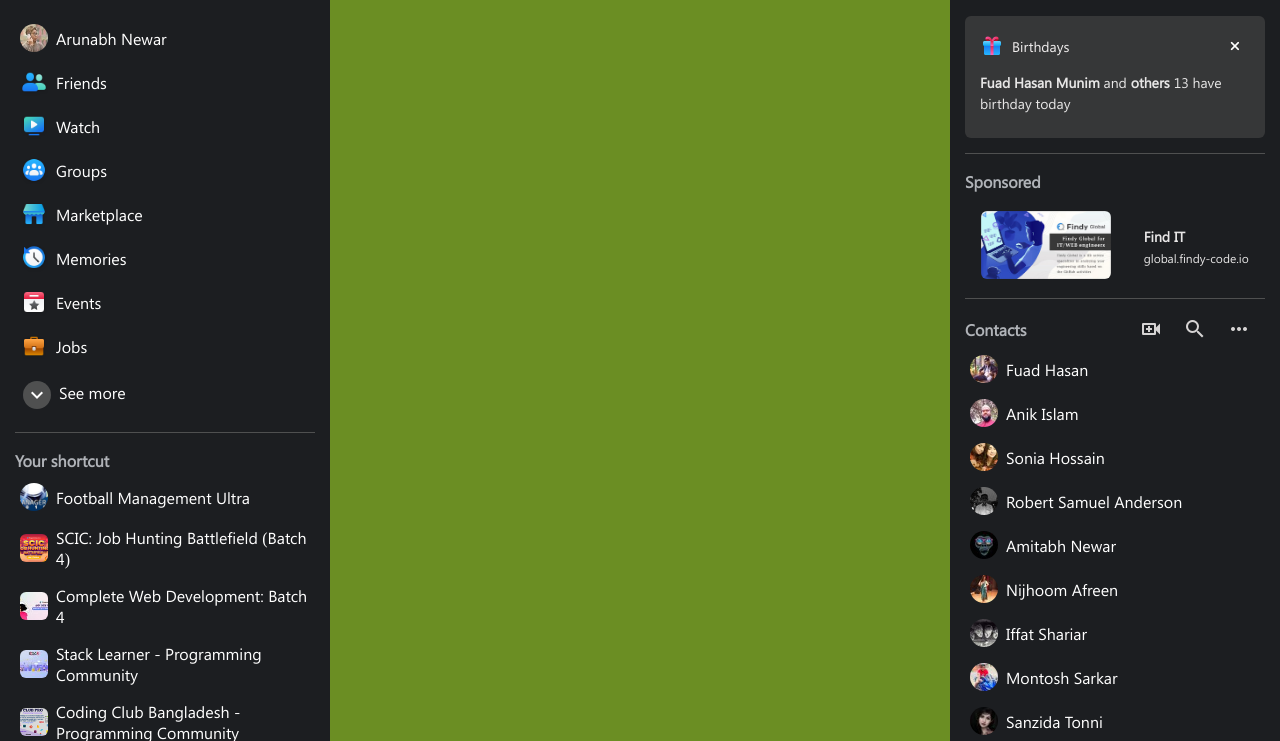
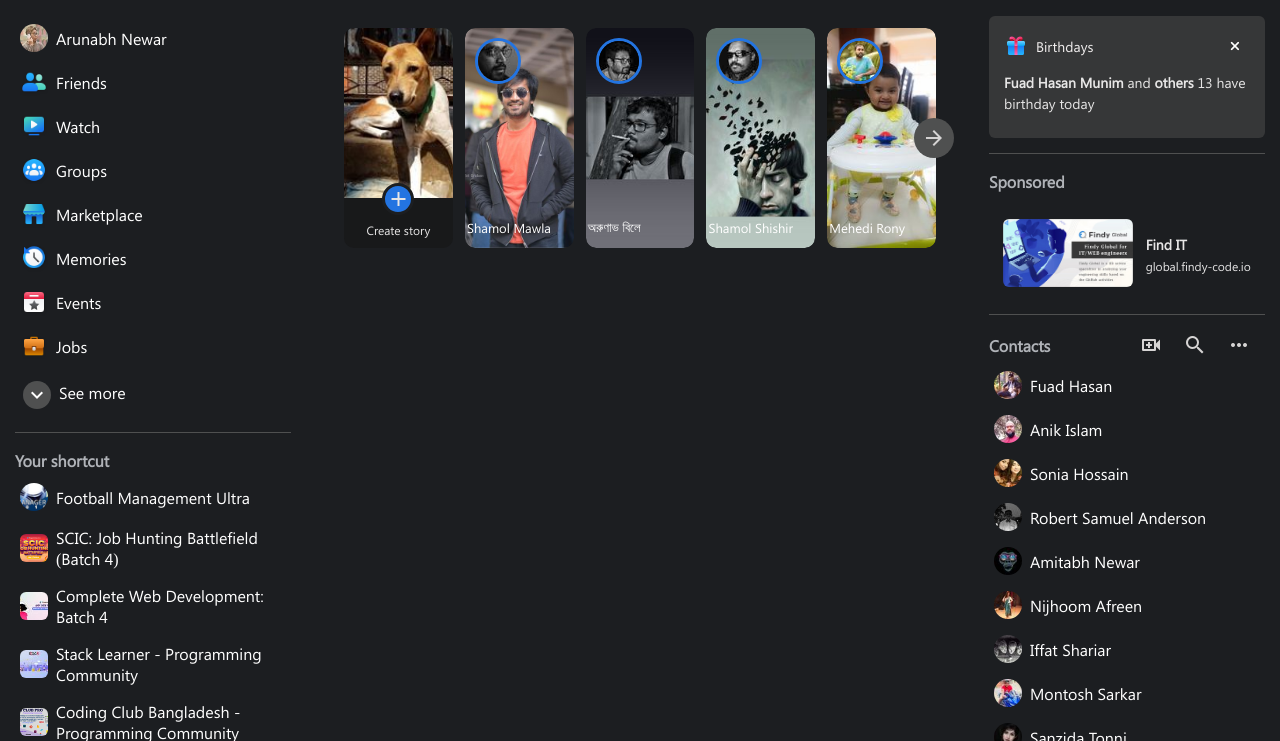
Before and after one commit to arunabhnewar/facebook-clone, a plain HTML site: page index.html in a window 1280 px wide. Shown: the part 59-800 px from the top of the page. Drawn offline with Linux system fonts and the light colour scheme.

Commit message:
story added

```diff
--- a/css/mediaQuery.css
+++ b/css/mediaQuery.css
@@ -25,7 +25,7 @@
         display: none;
     }
     .left_side {
-        display: none;
+        display: none ;
     }
 }
 
@@ -49,4 +49,32 @@
     .right_side {
         display: none;
     }
+    .middle_side {
+        margin: 0 auto;
+        text-align: center;
+    }
+
 }
+
+
+
+/*=====================================*/
+@media screen and (max-width: 768px) {
+
+}
+
+
+
+/*==============mobile version===================*/
+@media screen and (max-width: 589px) {
+    .middle_side {
+        margin: 0 auto;
+        text-align: center;
+    }
+    .story_content {
+        min-width: 90px;
+    }
+    .story_content:nth-child(5) {
+       display: none;
+    }
+}
--- a/css/style.css
+++ b/css/style.css
@@ -117,20 +117,21 @@ nav ul li a::after {
     content: attr(data-tag);
     background-color: #d6d4d4;
     position: absolute;
-    bottom: -38px;
+    bottom: -40px;
     left: 50%;
     transform: translateX(-50%);
     color: rgb(20, 18, 18);
     text-align: center;
     font-size: 14px;
     border-radius: 8px;
-    padding: 8px 10px;
+    padding: 8px 20px;
     display: none;
+    height: 20px;
+    width: 50px;
 }
 
 nav ul li a:hover::after {
     display: block;
-
 }
 
 nav ul li  span{
@@ -152,6 +153,21 @@ nav ul li:first-child a:hover {
     border-radius: unset;
 }
 
+/* li[data-tag="Watch"] a{
+    position: relative;
+}
+
+li[data-tag="Watch"] a::after{
+    content: attr(data-notification);
+    background: red;
+    border-radius: 45px;
+    position: absolute;
+    top: 0;
+    right: 0;
+    color: #fff;
+    font-size: 13px;
+    padding: 0 5px;
+} */
 
 
 /*========right header==========*/
@@ -211,7 +227,7 @@ main {
     margin: 0 auto;
     display: flex;
     justify-content: space-between;
-    background-color: olivedrab;
+    background-color: #1c1e21;
 }
 
 .left_side, .right_side {
@@ -223,6 +239,9 @@ main {
 .middle_side {
     flex-flow: 1;
     height: 100vh;
+    /* min-width: 804px; */
+    overflow: auto;
+    padding: 75px 32px 0 32px;
 }
 
 
@@ -331,7 +350,7 @@ main {
 }
 
 
-/*===========scrollbar========*/
+/*=======lest side scrollbar========*/
 /* width */
 ::-webkit-scrollbar {
     width: 8px;
@@ -380,6 +399,148 @@ main {
 .footer_text a span {
     transform: translateY(7px);
 }
+
+
+/*=======right side==========*/
+.story_wrapper {
+    display: flex;
+    justify-content: space-around;
+    align-items: center;
+    position: relative;
+    margin-top: 12px;
+}
+
+.story_content {
+    height: 220px;
+    width: 18%;
+    border-radius: 10px;
+    cursor: pointer;
+    overflow: hidden;
+    position: relative;
+}
+
+.create_story {
+    display: flex;
+    flex-direction: column;
+    overflow: hidden;
+}
+
+.story_profile {
+    width: 100%;
+    flex-grow: 1;
+}
+
+.story_profile img{
+    width: 100%;
+    height: 100%;
+    object-fit: cover;
+    transition: 0.3s;
+}
+
+.create_story .bottom_story {
+    flex-basis: 50px;
+    background: #18191A;
+    position: relative;
+    display: flex;
+    flex-direction: column;
+    justify-content: flex-end;
+}
+
+.create_story .bottom_story h5 {
+    color: #e7e6e6;
+    font-size: 12px;
+    font-weight: 400;
+    text-align: center;
+    margin-bottom: 10px;
+}
+
+.create_btn {
+    position: absolute;
+    top: -15px;
+    left: 50%;
+    transform: translateX(-50%);
+    background: #2374e1;
+    border-radius: 50%;
+    width: 32px;
+    height: 32px;
+    display: flex;
+    justify-content: center;
+    align-items: center;
+    border: 3px solid #1c1e21;
+}
+
+.create_btn span {
+    color: #e7e6e6;
+}
+
+.story_avatar {
+    position: absolute;
+    width: 27px;
+    height: 27px;
+    left: 10px;
+    top: 10px;
+    z-index: 1;
+}
+
+.story_avatar img {
+    border-radius: 50%;
+    border: 3px solid #2374e1;
+}
+
+.story_img {
+    height: 100%;
+    width: 100%;
+    object-fit: cover;
+    border-radius: 10px;
+    transition: 0.3s;
+}
+
+.story_content:hover .story_img {
+    transform: scale(1.1);
+}
+
+.story_profile:hover img {
+    transform: scale(1.1);
+}
+
+.avatar_name h4 {
+    position: absolute;
+    bottom: 0;
+    left: 0;
+   -webkit-box-orient: vertical;
+   -webkit-line-clamp: 2;
+    display: -webkit-box;
+    color: rgb(255, 255, 255);
+    font-size: 13px;
+    font-weight: 400;
+    overflow: hidden;
+    margin-bottom: 10px;
+    padding: 2%;
+    width: 98%;
+}
+
+.more_story {
+    position: absolute;
+    right: -12px;
+    top: 50%;
+    transform: translateY(-50%);
+    background: #4F5050;
+    width: 40px;
+    height: 40px;
+    display: flex;
+    justify-content: center;
+    align-items: center;
+    border-radius: 50%;
+    cursor: pointer;
+}
+
+.more_story span {
+    color: #d6d4d4;
+}
+
+
+
+
 
 
 /*=======right side==========*/
@@ -440,6 +601,15 @@ main {
     display: flex;
     align-items: center;
     justify-content: space-around;
+    background: unset;
+    padding: 8px;
+    border-radius: 6px;
+    cursor: pointer;
+    transition: 0.3s;
+}
+
+.sponsored_item:hover {
+    background: rgba(66, 66, 66, 0.7);
 }
 
 .sponsor_img {
@@ -501,8 +671,11 @@ main {
     font-size: 24px;
 }
 
+.right_menu li:last-child {
+    padding: unset;
+}
 
-/*===========scrollbar========*/
+/*=======right side scrollbar========*/
 /* width */
 ::-webkit-scrollbar {
     width: 8px;
--- a/index.html
+++ b/index.html
@@ -62,7 +62,7 @@
                             flag
                         </span>
                     </a></li>
-                <li><a data-tag="Watch" href="#">
+                <li><a data-tag="Watch" data-notification="9+" href="#">
                         <span class="material-icons-outlined">
                             ondemand_video
                         </span>
@@ -229,6 +229,76 @@
 
         <!-------middle side start--------->
         <div class="middle_side">
+            <div class="story_wrapper">
+                <div class="story_content create_story story">
+                    <div class="story_profile">
+                        <img src="./assets/story/story_1.jpg" alt="">
+                    </div>
+
+                    <div class="bottom_story">
+                        <h5>Create story</h5>
+                        <div class="create_btn">
+                            <span class="material-icons-outlined">
+                                add
+                            </span>
+                        </div>
+                    </div>
+                </div>
+
+                <div class="story_content">
+                    <div class="story_avatar">
+                        <img src="./assets/chat-box/shamol_mawla.jpg" alt="">
+                    </div>
+                    <img class="story_img" src="./assets/story/shamol_mawla.jpg" alt="">
+                    <div class="avatar_name">
+                        <h4>Shamol Mawla</h4>
+                    </div>
+                </div>
+
+                <div class="story_content">
+                    <div class="story_avatar">
+                        <img src="./assets/chat-box/arunabh_bile.jpg" alt="">
+                    </div>
+                    <img class="story_img" src="./assets/story/arunabh_bile.jpg" alt="">
+                    <div class="avatar_name">
+                        <h4>অরুণাভ বিলে</h4>
+                    </div>
+                </div>
+
+                <div class="story_content">
+                    <div class="story_avatar">
+                        <img src="./assets/chat-box/shamol_shishir.jpg" alt="">
+                    </div>
+                    <img class="story_img" src="./assets/story/shamol_shishir.jpg" alt="">
+                    <div class="avatar_name">
+                        <h4>Shamol Shishir</h4>
+                    </div>
+                </div>
+
+                <div class="story_content">
+                    <div class="story_avatar">
+                        <img src="./assets/chat-box/mehedi_rony.jpg" alt="">
+                    </div>
+                    <img class="story_img" src="./assets/story/mehedi_rony.jpg" alt="">
+                    <div class="avatar_name">
+                        <h4>Mehedi Rony</h4>
+                    </div>
+                </div>
+
+                <div class="more_story">
+                    <span class="material-icons-outlined">
+                        arrow_forward
+                    </span>
+                </div>
+
+            </div>
+
+
+
+
+
+
+
 
         </div>
         <!-------middle side end----------->
```
Also changed, not shown: assets/chat-box/arunabh_bile.jpg (added), assets/chat-box/mehedi_rony.jpg (added), assets/chat-box/shamol_mawla.jpg (added), assets/chat-box/shamol_shishir.jpg (added), assets/story/arunabh_bile.jpg (added), assets/story/mehedi_rony.jpg (added), assets/story/shamol_mawla.jpg (added), assets/story/shamol_shishir.jpg (added), assets/story/story_1.jpg (added).
